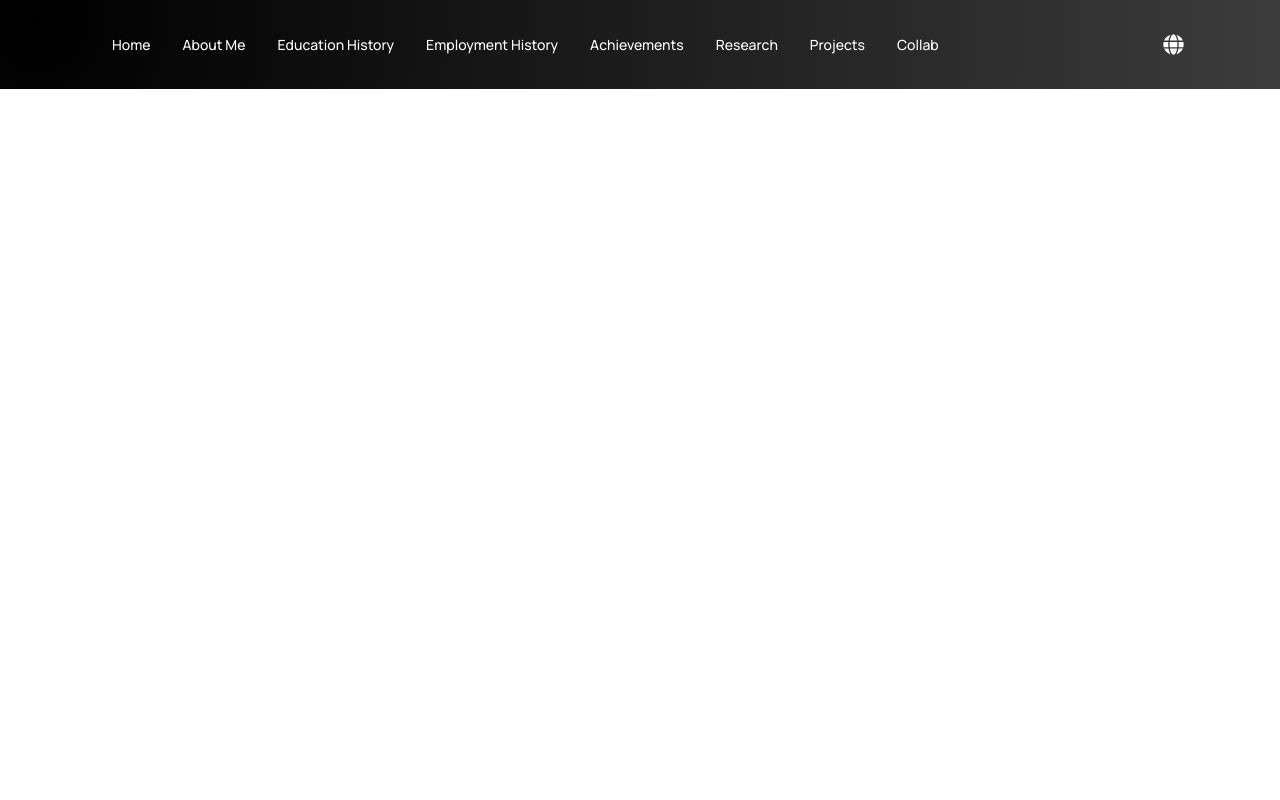
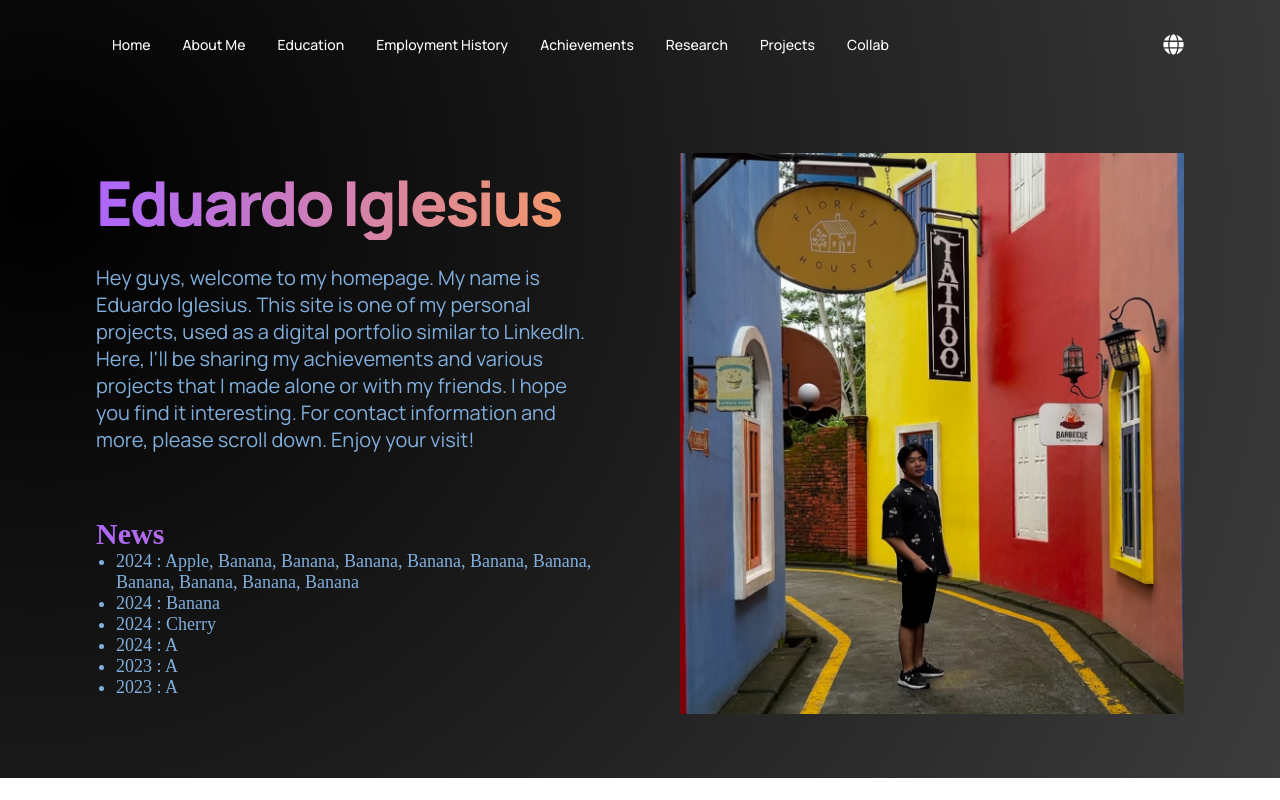
Before and after one commit to edidudedo/homepage, a React (Create React App) app: page / in a window 1280 px wide. Built offline with nearby package versions, Linux system fonts and the light colour scheme.

Commit message:
Add Home

```diff
--- a/src/App.js
+++ b/src/App.js
@@ -1,13 +1,14 @@
 import logo from './logo.svg';
 import './App.css';
 import { Navbar } from './Components';
+import { Home } from './Containers';
 
 function App() {
   return (
     <div clasName = "App">
       <div className = "gradient__bg">
         <Navbar />
-        {/* <Header /> */}
+        <Home />
       </div>
     </div>
   );
--- a/src/Components/Navbar/Navbar.jsx
+++ b/src/Components/Navbar/Navbar.jsx
@@ -13,7 +13,7 @@ const Navbar = () => {
         <>
         <p><a href = "#home">Home</a></p>
         <p><a href = "#aboutMe">About Me</a></p>
-        <p><a href = "#education">Education History</a></p>
+        <p><a href = "#education">Education</a></p>
         <p><a href = "#employment">Employment History</a></p>
         <p><a href = "#achievements">Achievements</a></p>
         <p><a href = "#research">Research</a></p>
--- /dev/null
+++ b/src/Containers/Home/Home.css
@@ -0,0 +1,189 @@
+.gpt3__header {
+    display : flex;
+}
+
+.gpt3__header-content{
+    flex : 1;
+    display : flex;
+    justify-content : center;
+    align-items : flex-start;
+    flex-direction : column;
+
+    margin-right : 5rem;
+}
+
+.gpt3__header-content h1{
+    font-family : var(--font-family);
+    font-weight : 800;
+
+    font-size : 62px;
+    line-height : 75px;
+    letter-spacing: -0.04em;
+}
+
+.gpt3__header-content p {
+    font-family : var(--font-family);
+    font-style : normal;
+    font-weight : normal;
+    font-size : 20px;
+    line-height : 27px;
+    color : var(--color-text);
+
+    margin-top : 1.5rem;
+}
+
+.Home-news{
+    margin-top : 4rem;
+    width: 100%;
+}
+
+.Home-news h2 {
+    color : var(--color-text);
+    font-size : 30px;
+}
+
+.Home-news ul {
+    max-height: 150px;
+    overflow-y: auto;
+    list-style-type: disc;
+    padding-left: 20px;
+}
+
+.Home-news li{
+    color : var(--color-text);
+    font-size : 18px;
+}
+
+.gpt3__header-content__input{
+    width : 100%;
+    margin : 2rem 0 1rem;
+    display : flex;
+}
+
+.gpt3__header-content__input input {
+    flex : 2;
+    width : 100%;
+    min-height : 50px;
+    font-family : var(--font-family);
+    font-size : 20px;
+    line-height : 27px;
+    background : var(--color-footer);
+    border : 2px solid var(--color-footer);
+    padding : 0 1rem;
+    outline: none;
+    color : #fff;
+    border-top-right-radius : 5px;
+    border-bottom-right-radius : 5px;
+}
+
+.gpt3__header-content__input button{
+    flex : 0.6;
+    width : 100%;
+    min-height : 50px;
+
+    font-family: var(--font-family);
+    font-weight: bold;
+    font-size: 20px;
+    line-height : 27px;
+    background : #FF4820;
+
+    color : white;
+    cursor : pointer;
+    outline : none;
+    padding : 0 1rem;
+    border : none;
+
+    border-top-right-radius : 5px;
+    border-bottom-right-radius : 5px;
+}
+
+.gpt3__header-content__people{
+    width : 100%;
+    display: flex;
+    justify-content : flex-start;
+    align-items : center;
+    margin-top:2rem;
+}
+
+.gpt3__header-content__people img{
+    width : 181.79px;
+    height : 38px;
+}
+
+.gpt3__header-content__people p{
+    margin : 0 0 0 1rem;
+    font-family : var(--font-family);
+    font-weight : 500;
+    font-size : 12px;
+    line-height : 38px;
+    color : #ffffff;
+    text-align : center;
+}
+
+.gpt3__header-image {
+    flex : 1;
+    display : flex;
+    justify-content : center;
+
+    align-items : center;
+}
+
+.gpt3__header-image img{
+    width : 100%;
+    height : 100%;
+}
+
+
+
+@media screen and (max-width : 1050px){
+    .gpt3__header{
+        flex-direction : column;
+    }
+
+    .gpt3__header-content {
+        margin : 0 0 0 3rem;
+    }
+}
+
+@media screen and (max-width : 650px){
+    .gpt3__header h1{
+        font-size : 48px;
+        line-height : 60px;
+    }
+
+    .gpt3__header p{
+        font-size : 16px;
+        line-height : 24px;
+    }
+
+    .gpt3__header-content__people{
+        flex-direction : column;
+    }
+    .gpt3__header-content__people p{
+        margin : 0;
+    }
+
+    .gpt3__header-content__input input,
+    .gpt3__header-content__input button {
+        font-size : 16px;
+        line-height :24px;
+    }
+}
+
+@media screen and (max-width : 490px){
+    .gpt3__header h1{
+        font-size : 36px;
+        line-height : 48px;
+    }
+
+    .gpt3__header p{
+        font-size : 14px;
+        line-height : 24px;
+    }
+
+    .gpt3__header-content__input input,
+    .gpt3__header-content__input button {
+        font-size : 12px;
+        line-height :16px;
+    }
+}
--- /dev/null
+++ b/src/Containers/Home/Home.jsx
@@ -0,0 +1,55 @@
+import React from 'react'
+import './Home.css'
+import Profile from '../../Assets/Profile.jpg'
+
+
+const NewsItems = () => {
+    const items = [
+        { year: 2024, name: 'Apple, Banana, Banana, Banana, Banana, Banana, Banana, Banana, Banana, Banana, Banana' },
+        { year: 2024, name: 'Banana' },
+        { year: 2024, name: 'Cherry' },
+        { year: 2024, name: 'A' },
+        { year: 2023, name: 'A' },
+        { year: 2023, name: 'A' },
+        { year: 2022, name: 'A' },
+        { year: 2021, name: 'A' },
+        { year: 2021, name: 'A' },
+      ];
+    return (
+        <div className = "Home-news">
+            <h2 className = "gradient__text">News</h2>
+            <ul>
+                {items.map(item => (
+                    <li key  = "NewsItem">{item.year} : {item.name}</li>
+                ))}
+            </ul>
+        </div>
+
+  );
+}
+
+const Home = () => {
+    return(
+        <div className = "gpt3__header section__padding" id ="home">
+            <div className = "gpt3__header-content">
+                <h1 className = "gradient__text">
+                    Eduardo Iglesius
+                </h1>
+                <p>
+                Hey guys, welcome to my homepage. My name is Eduardo Iglesius. This site is one of my personal projects, used as a digital portfolio similar to LinkedIn. Here, I'll be sharing my achievements and various projects that  I made alone or with my friends. I hope you find it interesting. For contact information and more, please scroll down. Enjoy your visit!
+                </p>
+
+                <NewsItems />
+
+            </div>
+            <div className = "gpt3__header-image">
+                <img src = { Profile } alt = "profile"/>
+            </div>
+
+
+
+        </div>
+    )
+}
+
+export default Home
--- /dev/null
+++ b/src/Containers/index.js
@@ -0,0 +1 @@
+export { default as Home } from './Home/Home';
```
Also changed, not shown: src/Assets/AboutMe.jpg (added), src/Assets/Profile.jpg (added), src/Containers/AboutMe/AboutMe.css (added), src/Containers/AboutMe/AboutMe.jsx (added).
